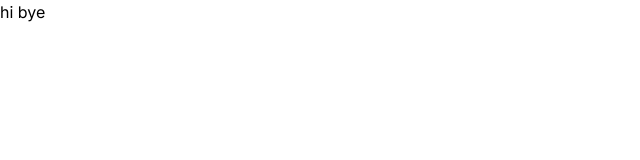
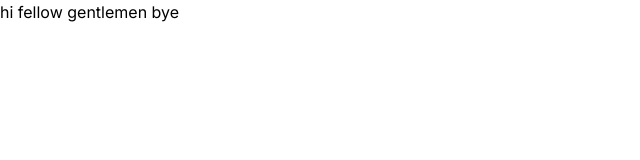
Before and after one commit to xuppii/Bearhack2024, a Next.js app: page / in a window 1280 px wide. Shown: the top 160 px of the page, without its empty margins (0-640 px from the left). Built offline with nearby package versions, Linux system fonts and the light colour scheme.

Commit message:
my first commit

```diff
--- a/src/pages/index.tsx
+++ b/src/pages/index.tsx
@@ -35,7 +35,7 @@ export default function Home() {
             </Link>
           </div>
         </div> */}
-        <div>hi bye</div>
+        <div>hi fellow gentlemen bye</div>
       </main>
     </>
   );
```
